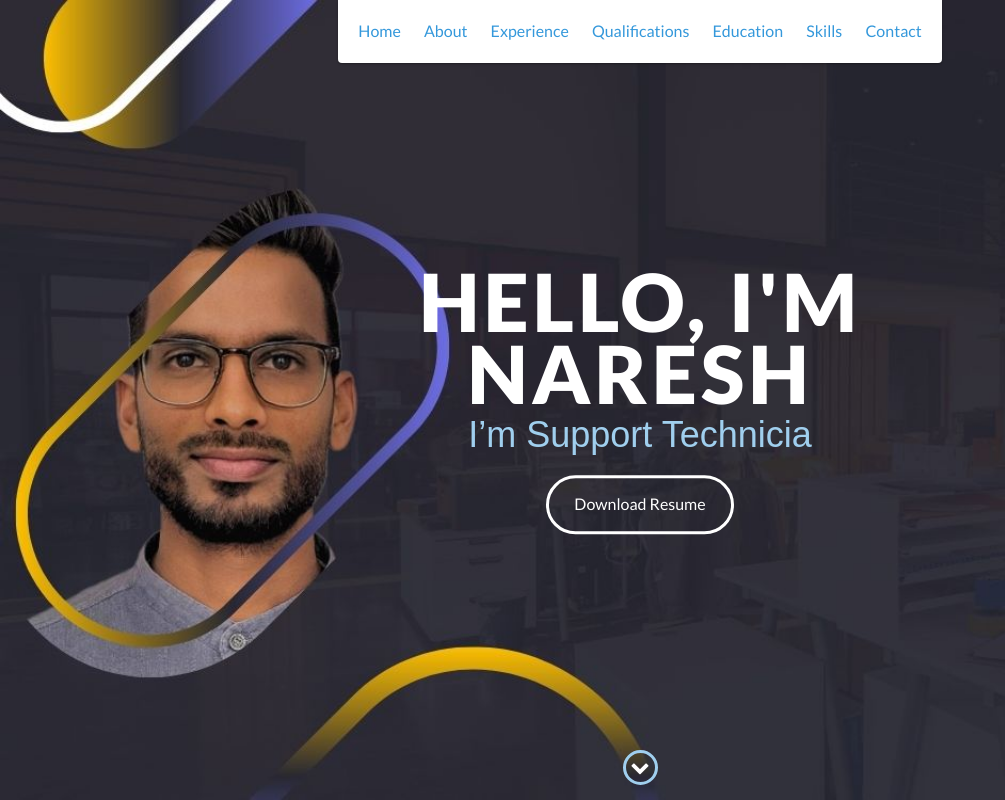
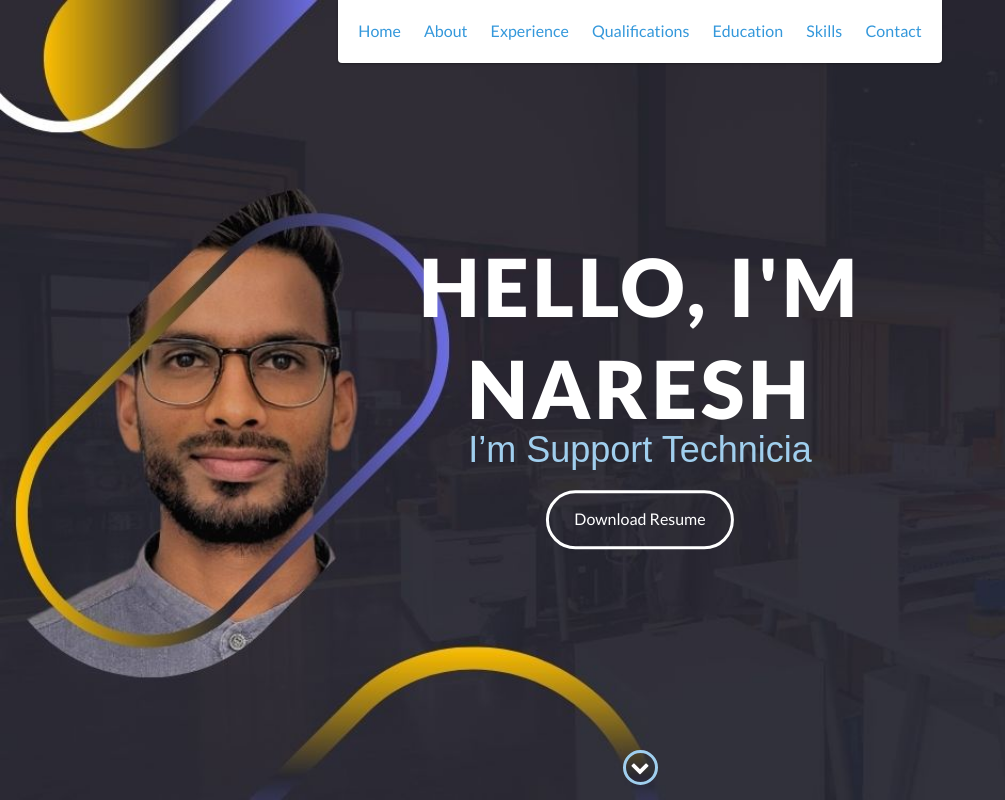
Before and after one commit to slhtnaresh/Portfolio, a website: page index.html in a window 1280 px wide. Shown: the top 800 px of the page, without its empty margins (0-1005 px from the left). Drawn offline with nearby package versions, Linux system fonts and the light colour scheme.

Commit message:
Update index.html

```diff
--- a/index.html
+++ b/index.html
@@ -6,8 +6,8 @@
     <meta http-equiv="X-UA-Compatible" content="IE=edge">
     <meta name="viewport" content="width=device-width, initial-scale=1">
     <title>Naresh's Portfolio</title>
-	<link rel="shortcut icon" href="favicon.ico" type="image/x-icon">
-	<link rel="icon" href="favicon.ico" type="image/x-icon">
+	<link rel="shortcut icon" href="favicon.png" type="image/x-icon">
+	<link rel="icon" href="favicon.png" type="image/x-icon">
     <link href="https://fonts.googleapis.com/css?family=Lato:300,400,700,900" rel="stylesheet">
     <link rel="stylesheet" href="libs/font-awesome/css/font-awesome.min.css">
     <link href="css/bootstrap.min.css" rel="stylesheet">
@@ -57,7 +57,8 @@
 
     <div id="lead">
         <div id="lead-content">
-            <h1>Hello,  I'm Naresh</h1>
+           <h1>Hello, I'm</h1>
+<h1 style="margin-top: 30px;">Naresh</h1>
             <!DOCTYPE html>
 <html lang="en">
 <head>
```
